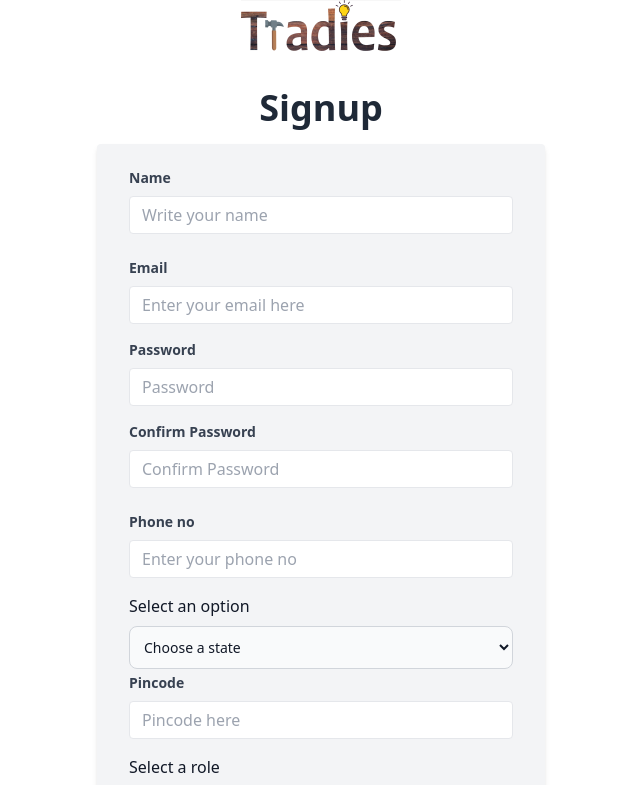
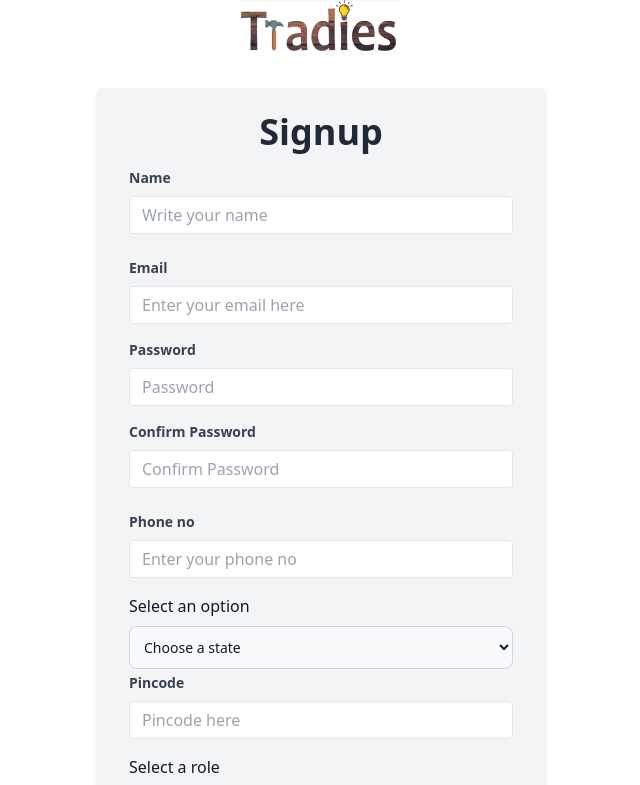
Before and after one commit to dipenbhat557/Tradies, a React (Vite) app in the folder frontend/: page / in a window 1280 px wide. Shown: the top 785 px of the page, without its empty margins (319-959 px from the left). Built offline with nearby package versions, Linux system fonts and the light colour scheme.

Commit message:
modified signup

```diff
--- a/frontend/src/Pages/Signup.jsx
+++ b/frontend/src/Pages/Signup.jsx
@@ -14,8 +14,6 @@ const SignupForm = () => {
         <img src={logo} alt="logo" className="mx-auto w-40" />
       </Link>
       <div className="max-w-md mx-auto my-8 bg-gray-10 rounded-lg">
-        <h2 className="text-4xl font-semibold text-center mb-4">Signup </h2>
-
         <Formik
           initialValues={{
             name: "",
@@ -52,6 +50,7 @@ const SignupForm = () => {
           }}
         >
           <Form className="bg-gray-100 shadow-md rounded px-8 pt-6 pb-8 mb-4">
+            <h2 className="text-4xl font-semibold text-center mb-4">Signup </h2>
             <div className="mb-6">
               <label
                 htmlFor="name"
```
